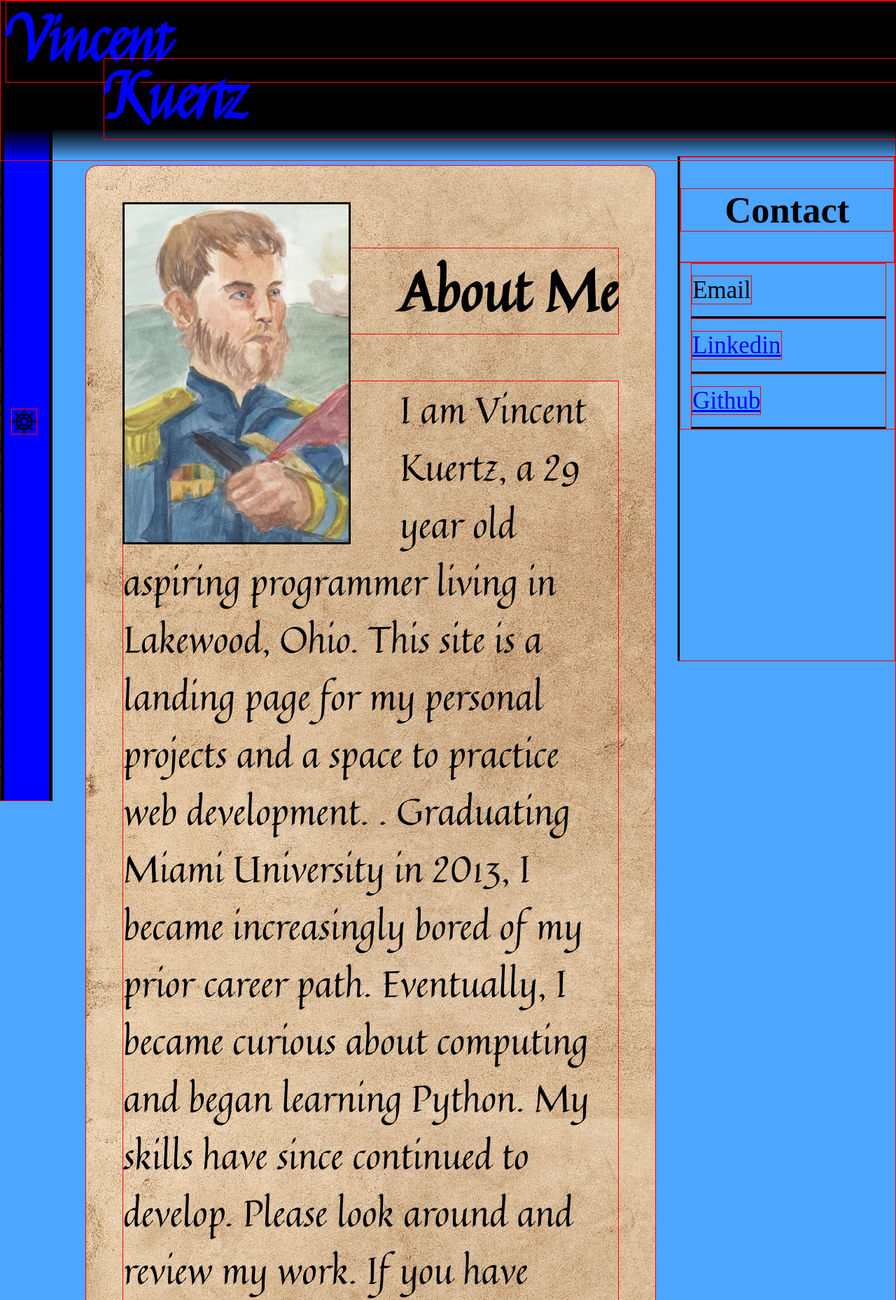
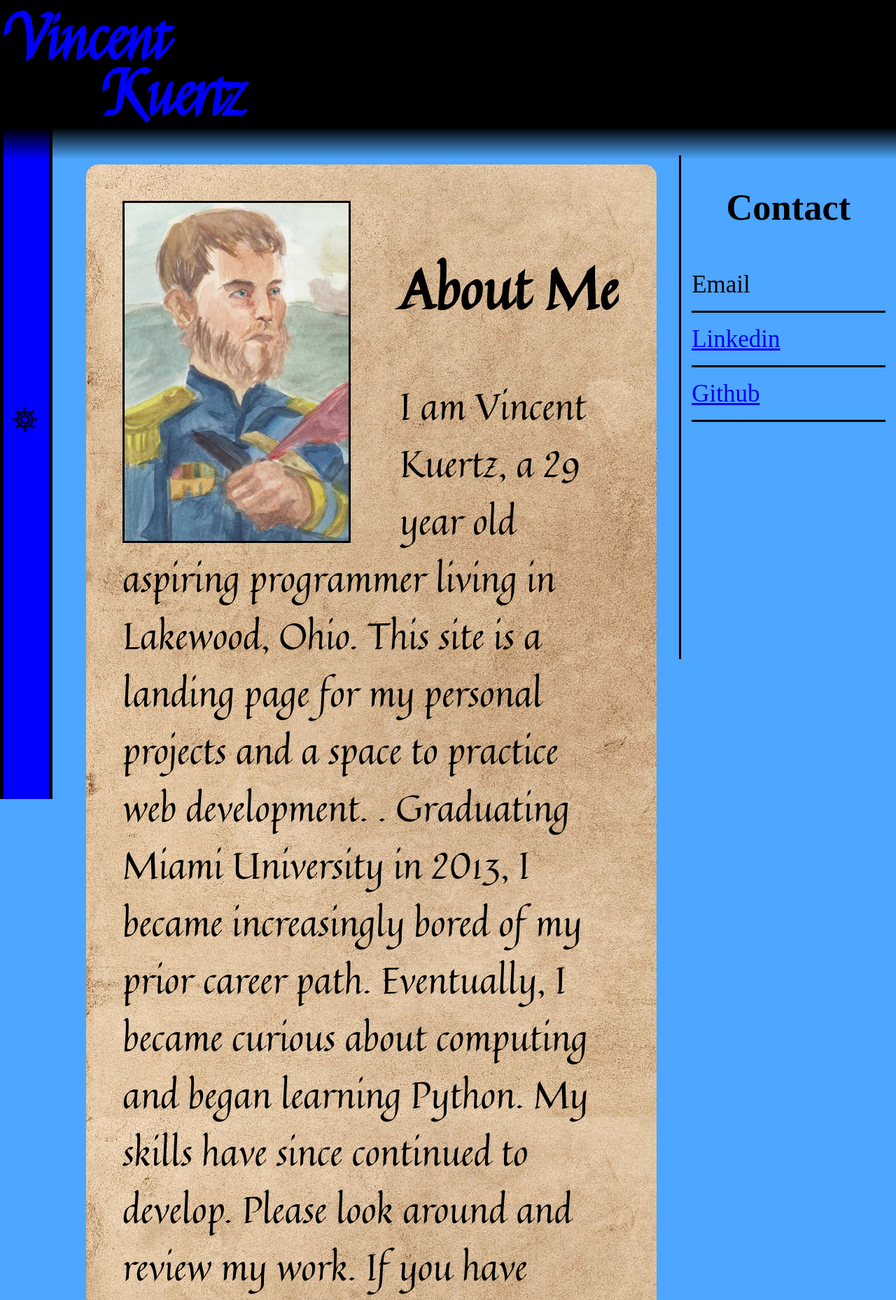
Before and after one commit to kuertzva/full-site, a Flask app: page / in a window 1280 px wide. Shown: the top 1858 px of the page at 70% size. Run offline with Flask 2, Linux system fonts and the light colour scheme; some libraries are stand-ins or nearby versions.

Commit message:
x scroll fixed! Removing borders

```diff
--- a/static/styles.css
+++ b/static/styles.css
@@ -143,9 +143,7 @@
   }
 }
 
-* {
-border: 1px solid red;
-}
+
 
 html {
   width: 100vw;
```
